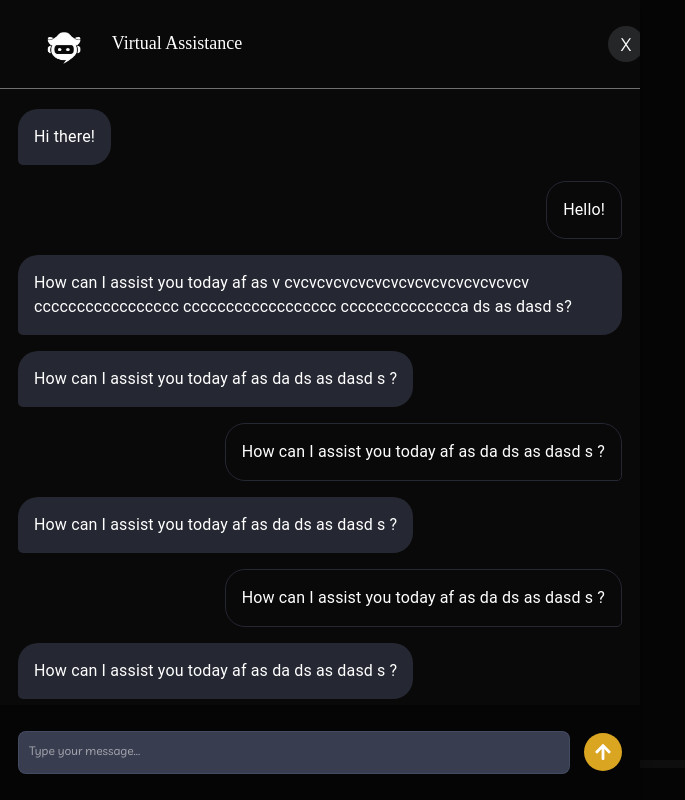
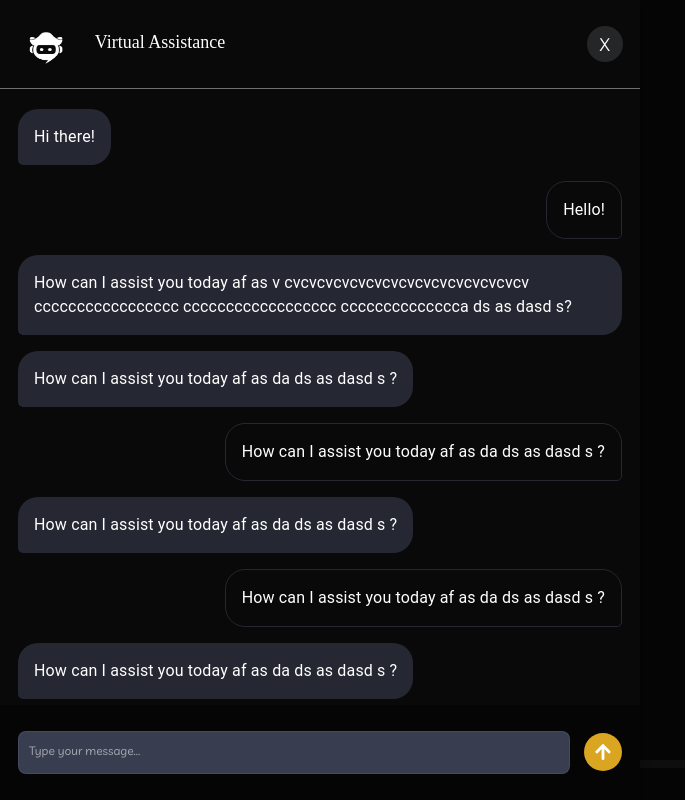
Before and after one commit to Shehan-Gunasekara/Shehan-Poertfolio, a Next.js app: page / in a window 1280 px wide. Both pictures are taken after a click on the element 24 px from the left and 173 px from the top of the page. Shown: the whole page, without its empty margins (0-685 px from the left). Built offline with nearby package versions, Linux system fonts and the light colour scheme.

Commit message:
logo adusted

```diff
--- a/src/components/virtualAssistants.js
+++ b/src/components/virtualAssistants.js
@@ -147,14 +147,14 @@ const TemporaryDrawer = () => {
 
 
                     <Grid container spacing={0} sx={{ paddingTop: 1, borderBottom: "1px solid rgb(215, 214, 214,0.5)" }}>
-                        <Grid item xs={11.4}>
+                        <Grid item xs={11}>
                             <div style={{ display: 'flex', alignItems: 'center' }}>
                                 <Image
                                     src={chatBotLogo}
                                     alt="Description of your image"
                                     width={130}
                                     height={80}
-                                    style={{ marginRight: '-3%' }} // Adjust margin as needed
+                                    style={{ marginRight: '-3%', marginLeft: '-3%' }} // Adjust margin as needed
                                 />
                                 <p style={{ marginTop: '1%', color: 'white', fontFamily: "serif" }}>Virtual Assistance</p>
                             </div>
```
